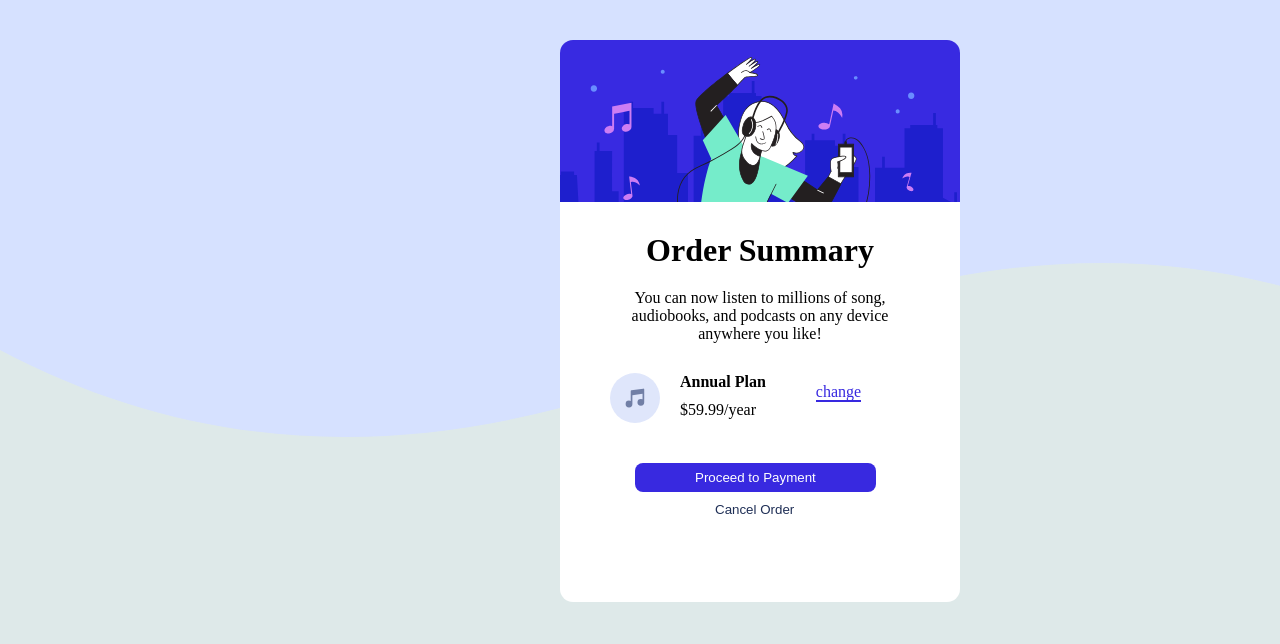
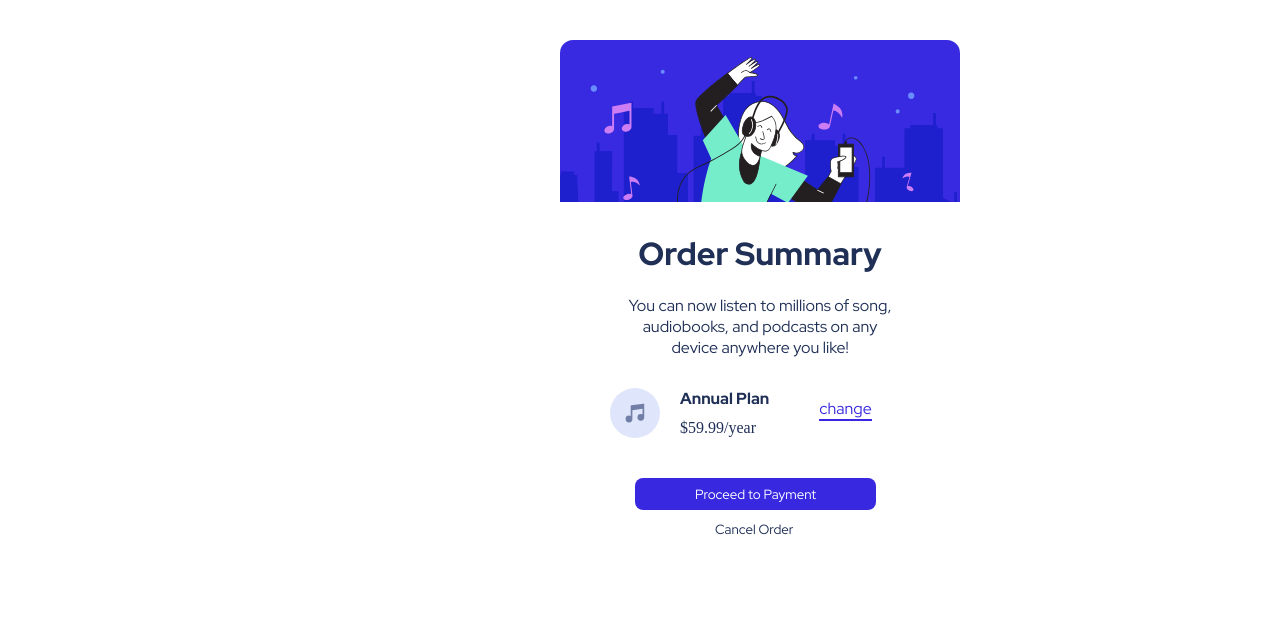
Before and after one commit to erwinfazza/order-sumarry, a plain HTML site: page index.html in a window 1280 px wide. Drawn offline with Linux system fonts and the light colour scheme.

Commit message:
selesai tinggal upload

```diff
--- a/style.css
+++ b/style.css
@@ -4,7 +4,17 @@
 
 }
 
-body {
+@font-face {
+    font-family: 'redhat';
+    src: url(font/RedHatDisplay-ExtraBold.ttf);
+}
+
+@font-face {
+    font-family: 'regular';
+    src: url(font/RedHatDisplay-Regular.ttf);
+}
+
+n body {
     background: rgb(222, 233, 233) url(img/pattern-background-desktop.svg)no-repeat;
 }
 
@@ -33,12 +43,16 @@ body {
 h1 {
     text-align: center;
     margin-top: 30px;
+    font-family: 'redhat';
+    color: hsl(223, 47%, 23%);
 }
 
 .you {
     text-align: center;
     margin: 10px 30px;
     padding: 10px 30px;
+    font-family: 'regular';
+    color: hsl(223, 47%, 23%);
 }
 
 .text {
@@ -61,18 +75,23 @@ h1 {
 
 .name {
     margin-top: -20px;
+
 }
 
 h4 {
     margin: 20px 20px 10px;
+    font-family: 'redhat';
+    color: hsl(223, 47%, 23%)
 }
 
 .price {
     margin: 0 20px;
+    color: hsl(223, 47%, 23%)
 }
 
 .play {
     margin: 10px 30px;
+    font-family: 'regular';
 }
 
 li a:hover {
@@ -100,6 +119,7 @@ li a {
     background-color: hsl(245, 75%, 52%);
     color: white;
     border: none;
+    font-family: 'regular';
 }
 
 .pro:hover {
@@ -112,6 +132,7 @@ li a {
     color: hsl(223, 47%, 23%);
     border: none;
     background-color: white;
+    font-family: 'regular';
 }
 
 .cancel:hover {
```
Also changed, not shown: font/RedHatDisplay-ExtraBold.ttf (added), font/RedHatDisplay-Regular.ttf (added).
